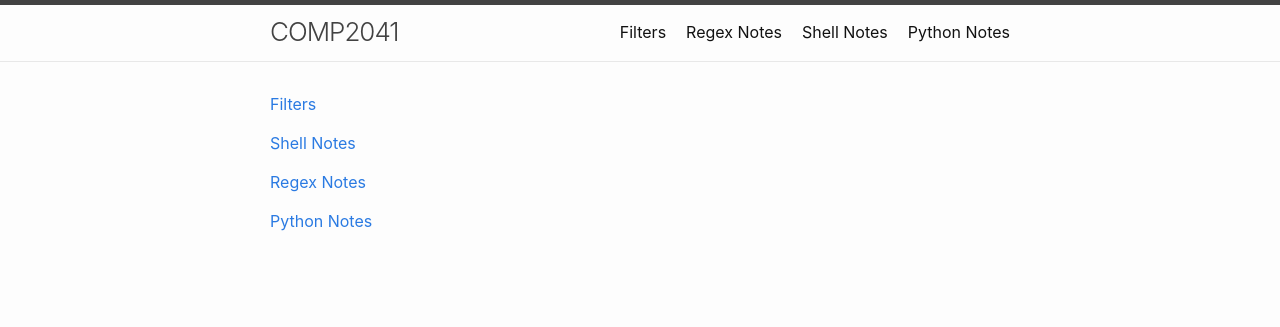
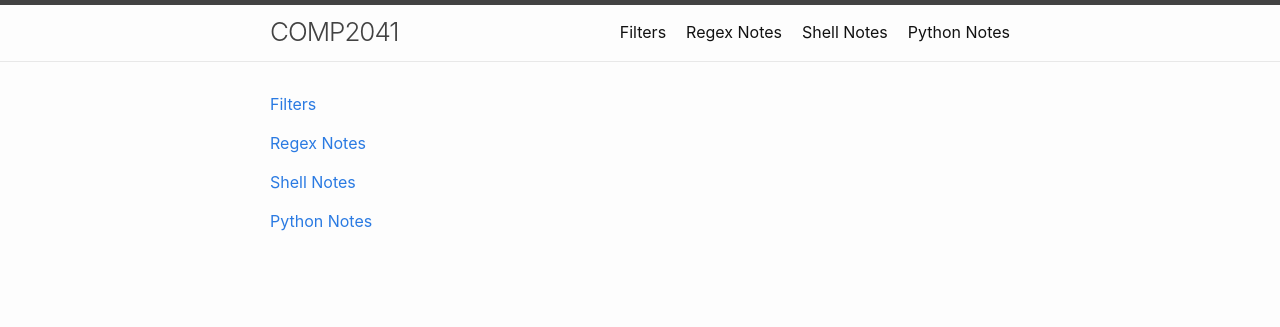
Before and after one commit to ridho-y/comp2040-notes, a Jekyll site: the page built from index.md, in a window 1280 px wide. Shown: the top 327 px of the page. Built offline with Jekyll 4.4.1, drawn with Linux system fonts in a browser that asks for light colours.

Commit message:
changed order

```diff
--- a/index.md
+++ b/index.md
@@ -10,8 +10,8 @@ layout: home
 
 [Filters](https://ridho-y.github.io/comp2041-notes/filters.html)
 
+[Regex Notes](https://ridho-y.github.io/comp2041-notes/regex.html)
+
 [Shell Notes](https://ridho-y.github.io/comp2041-notes/shell.html)
 
-[Regex Notes](https://ridho-y.github.io/comp2041-notes/regex.html)
-
 [Python Notes](https://ridho-y.github.io/comp2041-notes/python.html)
```
